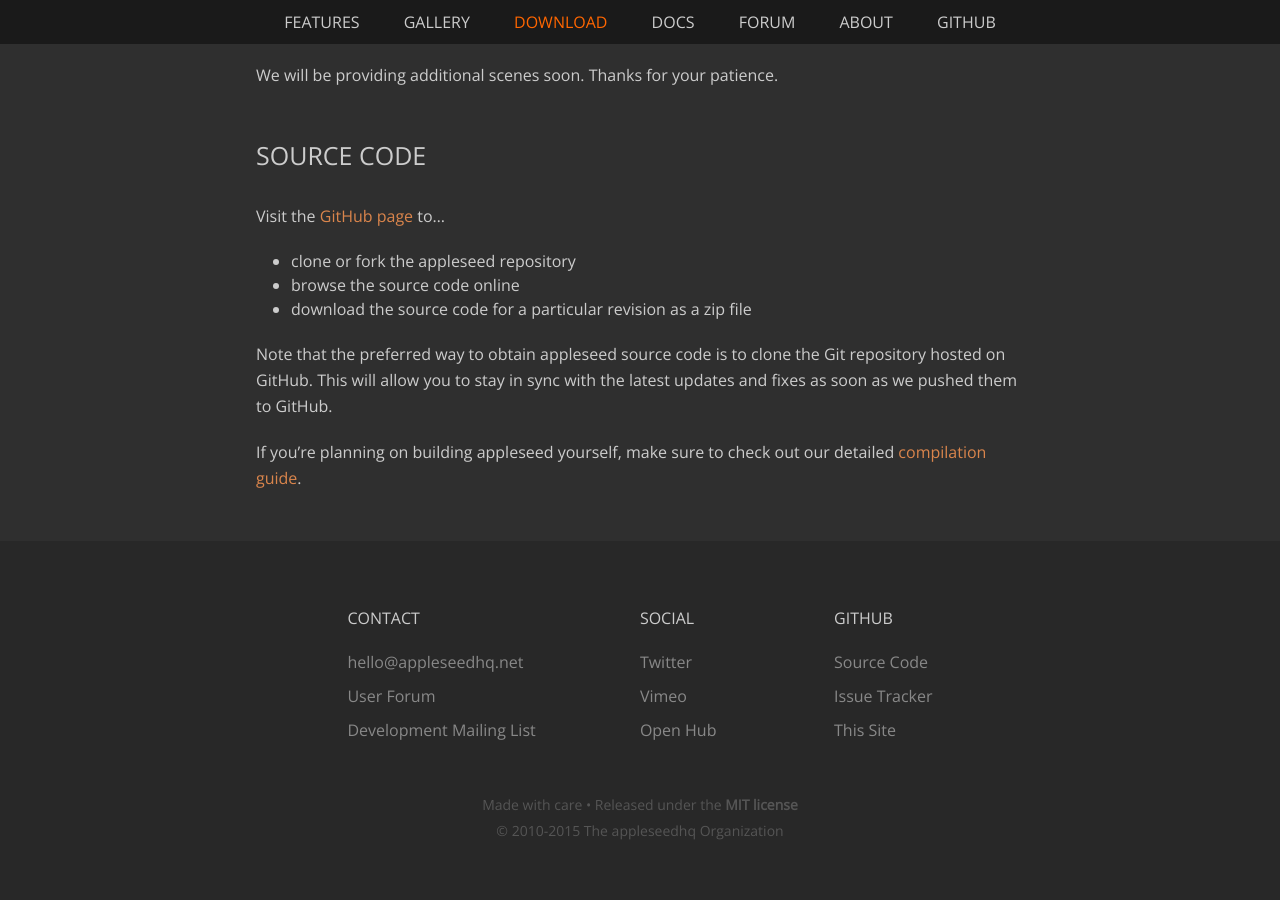
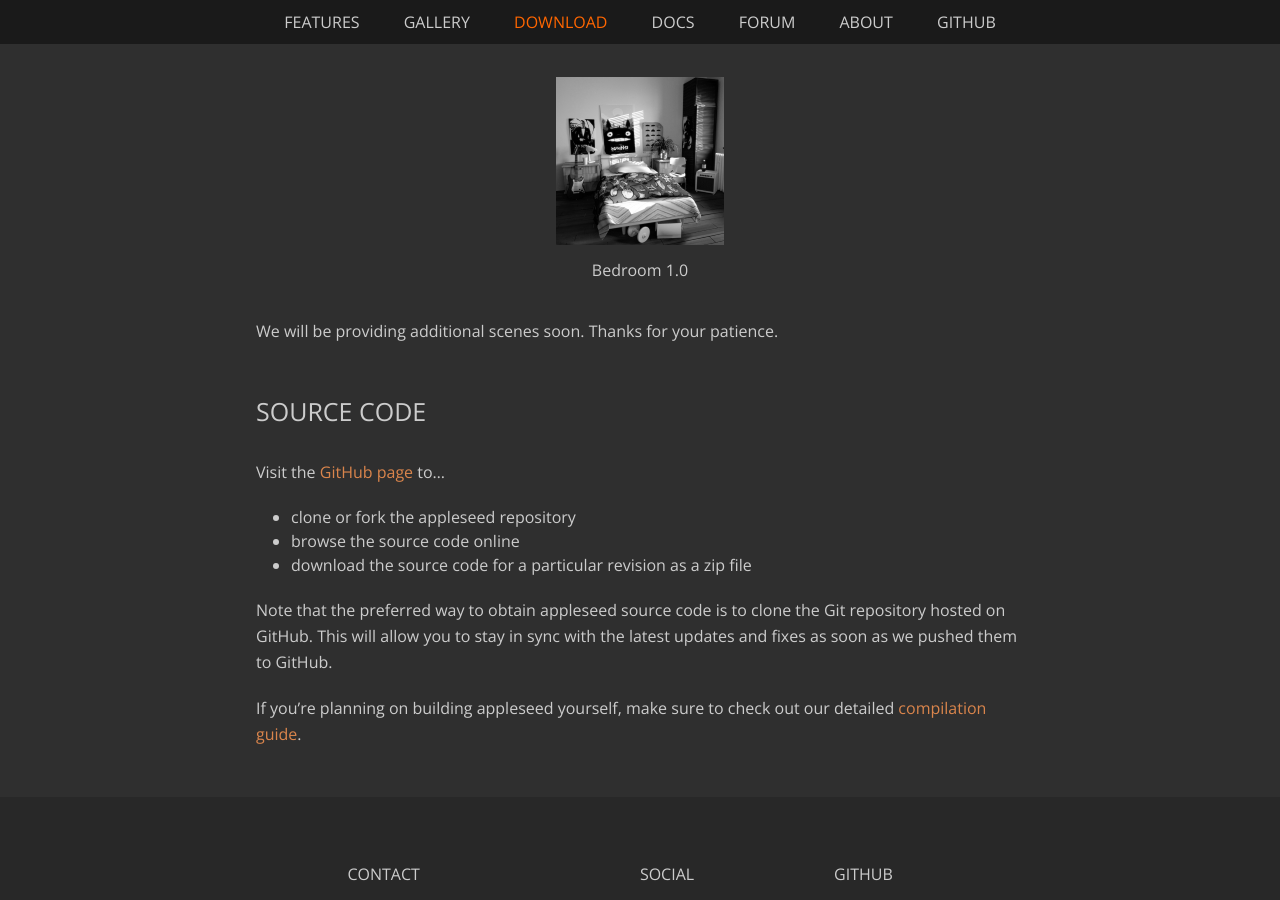
Before and after one commit to appleseedhq/appleseedhq.github.io, a Jekyll site: the page built from download.md, in a window 1280 px wide and 900 px high, scrolled down 1292 px. Built offline with Jekyll 4.4.1, drawn with Linux system fonts in a browser that asks for light colours; nearby versions of some CDN libraries.

Commit message:
added Bedroom demo scene.

```diff
--- a/_data/scenes.yml
+++ b/_data/scenes.yml
@@ -9,3 +9,7 @@
 - name: Fluffy Cornell Box 1.0
   image: "/img/scenes/fluffy_cornell_box.jpg"
   url: "https://github.com/appleseedhq/appleseed-scenes/releases/download/1.0/fluffy_cornell_box_1.0.zip"
+
+- name: Bedroom 1.0
+  image: "/img/scenes/bedroom.jpg"
+  url: "https://github.com/appleseedhq/appleseed-scenes/releases/download/1.0/bedroom_1.0.zip"
```
Also changed, not shown: img/scenes/bedroom.jpg (added).
